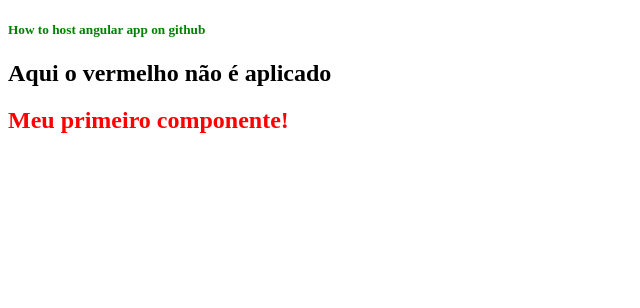
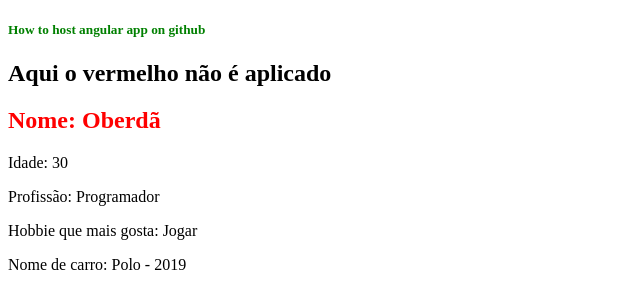
Before and after one commit to DankaFreitas/projeto-angular, an Angular app: page / in a window 1280 px wide. Shown: the top 308 px of the page, without its empty margins (0-640 px from the left). Built offline with nearby package versions, Linux system fonts and the light colour scheme.

Commit message:
Primeira interpolação

```diff
--- a/src/app/components/first-component/first-component.component.html
+++ b/src/app/components/first-component/first-component.component.html
@@ -1 +1,5 @@
-<h2>Meu primeiro componente!</h2>
+<h2>Nome: {{ name }}</h2>
+<p>Idade: {{ age }}</p>
+<p>Profissão: {{ job }}</p>
+<p>Hobbie que mais gosta: {{ hobbies[1] }}</p>
+<p>Nome de carro: {{ car.name }} - {{ car.year }}</p>
--- a/src/app/components/first-component/first-component.component.ts
+++ b/src/app/components/first-component/first-component.component.ts
@@ -1,10 +1,23 @@
-import { Component } from '@angular/core';
+import { Component, OnInit } from '@angular/core';
 
 @Component({
   selector: 'app-first-component',
   templateUrl: './first-component.component.html',
   styleUrls: ['./first-component.component.css']
 })
-export class FirstComponentComponent {
+export class FirstComponentComponent implements OnInit {
+  name: string = 'Oberdã';
+  age: number = 30;
+  job = 'Programador';
+  hobbies = ['Correr', 'Jogar', 'Estudar'];
+  car = {
+    name: 'Polo',
+    year: 2019,
+  }
+
+  constructor() { }
+  ngOnInit(): void {
+
+  }
 
 }
```
